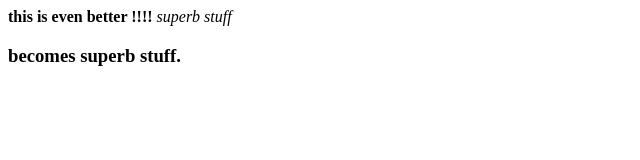
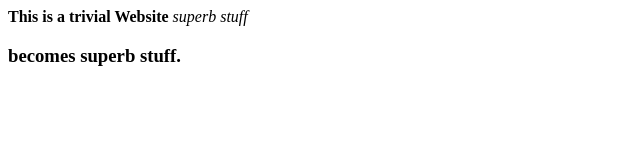
Before and after one commit to Newyork77/NYDockerhelloworld, a plain HTML site: page index.html in a window 1280 px wide. Shown: the full height of the page, 0-640 px from the left. Drawn offline with Linux system fonts and the light colour scheme.

Commit message:
Update index.html

```diff
--- a/index.html
+++ b/index.html
@@ -5,13 +5,13 @@
 </head>
 
 <body>
-<b>this is even better !!!!</b>
+
+<b> This is a trivial Website </b>
 
     <i>superb stuff</i> </BR>
 
     <H3> becomes superb stuff. </H3>
 
-
 </body>
 
 </HTML>
```
